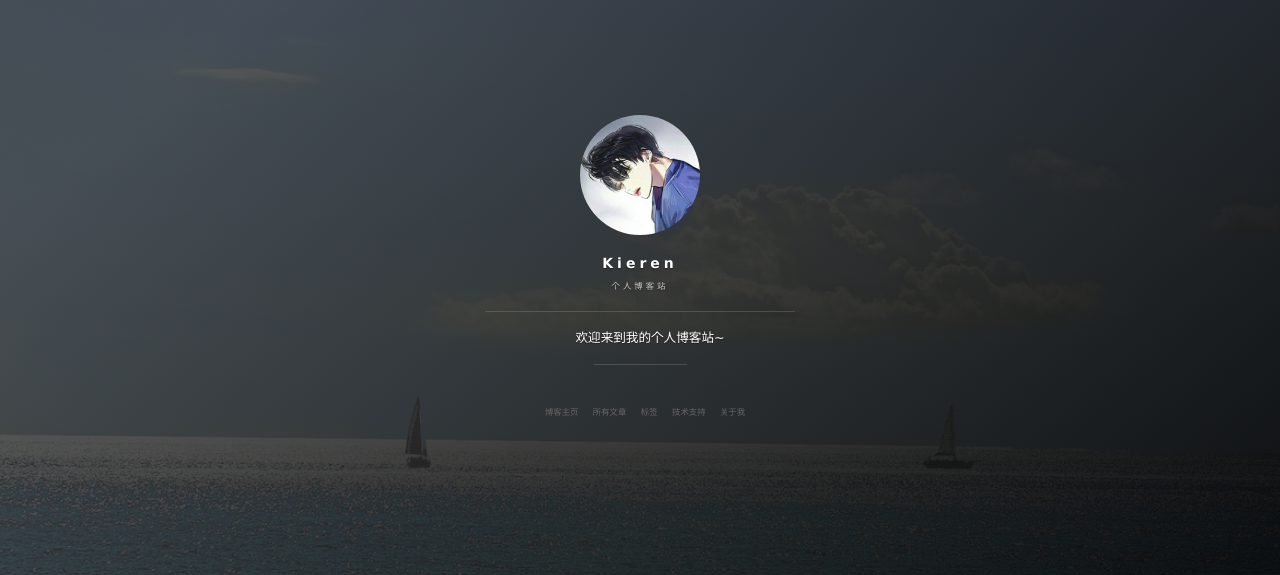
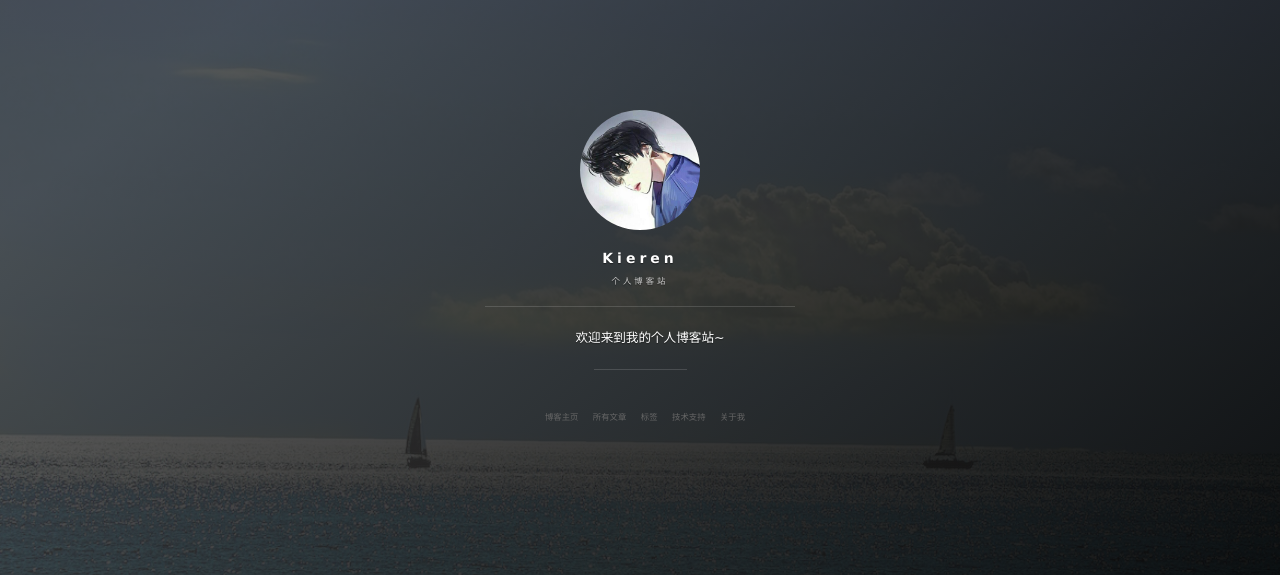
Before and after one commit to Little-Five/Little-Five.github.io, a Jekyll site: the page built from index.html, in a window 1280 px wide. Shown: the part 178-753 px from the top of the page. Built offline with Jekyll 4.4.1, drawn with Linux system fonts in a browser that asks for light colours; nearby versions of some CDN libraries; the list of posts is cut into pages by our own code; comment, search, counter and statistics services are not loaded; grey boxes are pictures that could not be loaded.

```diff
--- a/css/main.css
+++ b/css/main.css
@@ -149,7 +149,7 @@ h5 {
 p {
   margin-bottom: 10px;
   margin-top: 5px;
-  /* line-height: 1.7em;  */
+  line-height: 1.7em;
   padding-left: 20px;
   font-size: 16px;
 }
```
